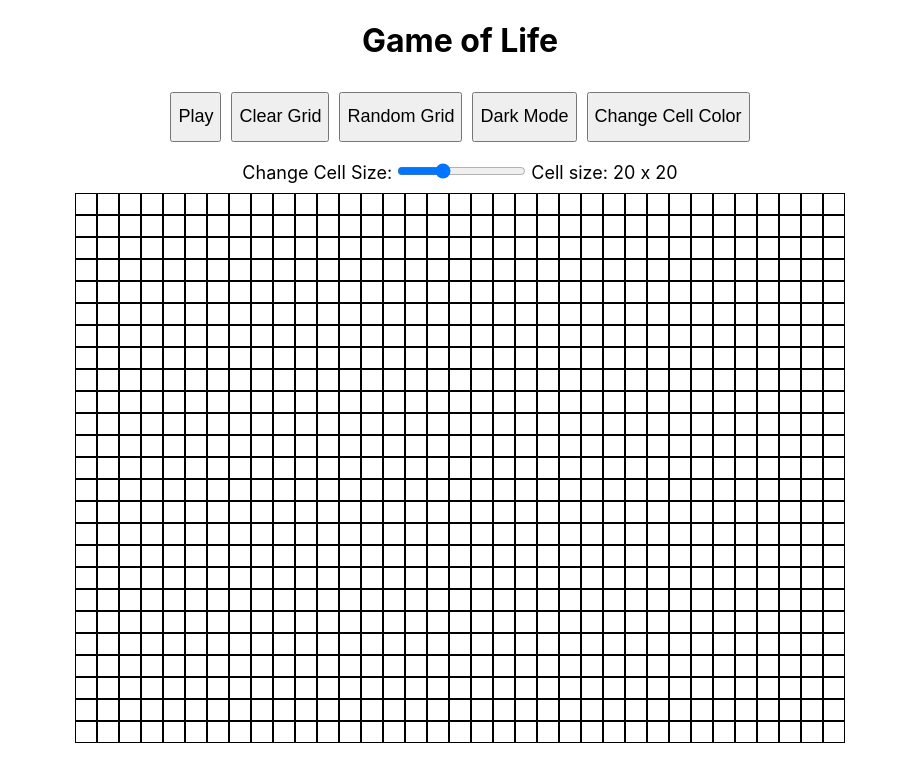
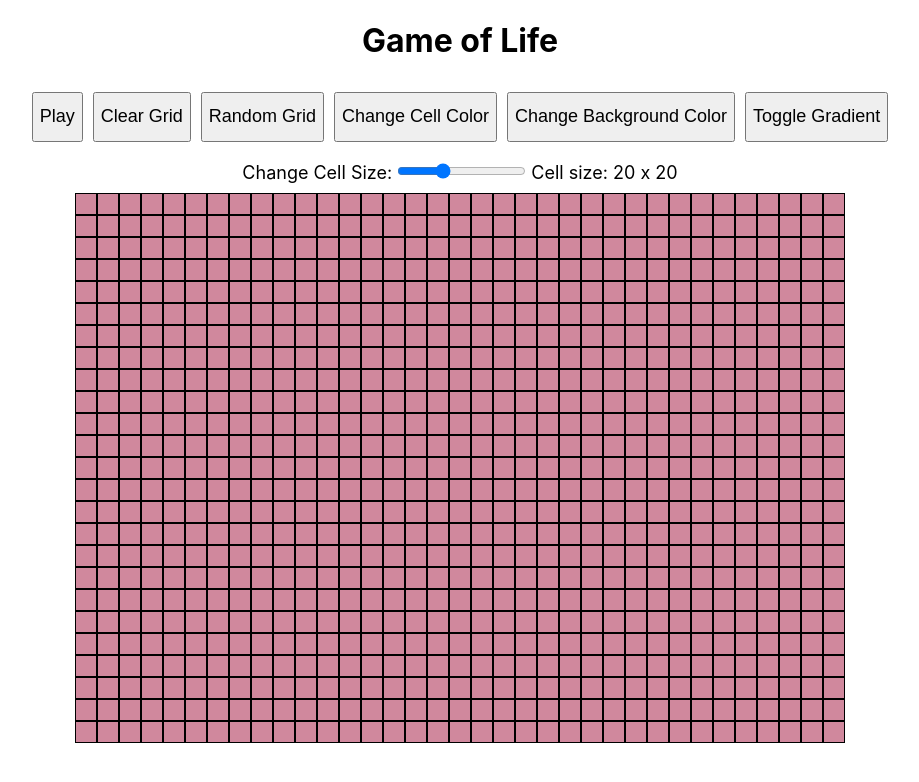
Before and after one commit to xxk3990/game-of-life-react, a React (Create React App) app in the folder game-of-life/: page / in a window 1280 px wide. Shown: the top 782 px of the page, without its empty margins (180-1099 px from the left). Built offline with nearby package versions, Linux system fonts and the light colour scheme.

Commit message:
added gradient feature

```diff
--- a/game-of-life/src/App.tsx
+++ b/game-of-life/src/App.tsx
@@ -22,7 +22,7 @@ function App() {
   })
   const rows = 25;
   const columns = 35; //adjustable columns
-  const randomCellColor = () => {
+  const getRandomColor = () => {
     //Found this on StackOverflow: https://stackoverflow.com/questions/1484506/random-color-generator
     const options: string = '0123456789ABCDEF'
     let color: string = '#'
@@ -33,8 +33,11 @@ function App() {
   }
   const [cellSize, setCellSize] = useState<number>(20); //adjustable cell size
   const [isRunning, setIsRunning] = useState<boolean>(false); //playing or paused
-  const [darkModeOn, setDarkModeOn] = useState<boolean>(false); //boolean for dark mode
-  const [randomColor, setRandomColor] = useState(randomCellColor());
+  const [randomCellColor, setRandomCellColor] = useState(getRandomColor());
+  const [randomBGColor, setRandomBGColor] = useState(getRandomColor())
+  const [gradientStart, setGradientStart] = useState(getRandomColor()) //random gradient start
+  const [gradientEnd, setGradientEnd] = useState(getRandomColor()) //random gradient end
+  const [gradientMode, setGradientMode] = useState<boolean>(false) //boolean for gradient mode
   const isRunningRef = useRef(isRunning);
   isRunningRef.current = isRunning;
   const runGame = useCallback(() => {
@@ -113,8 +116,17 @@ function App() {
           <button onClick={() => handlePlay()}>{isRunning ? 'Pause' : 'Play'}</button>
           <button onClick={() => setGrid(clearGrid)}>Clear Grid</button>
           <button onClick={() => setGrid(randomGrid)}>Random Grid</button>
-          <button onClick={() => setDarkModeOn(!darkModeOn)}>{darkModeOn ? 'Light Mode' : 'Dark Mode'}</button>
-          <button onClick={() => setRandomColor(randomCellColor)}>Change Cell Color</button>
+          <button onClick={() => setRandomCellColor(getRandomColor)}>Change Cell Color</button>
+          <button onClick={() => {
+            setGradientMode(false) //turn off gradient mode
+            setRandomBGColor(getRandomColor)
+          }}>
+            Change Background Color</button>
+          <button onClick={() => {
+            setGradientStart(getRandomColor()) //new gradient start
+            setGradientEnd(getRandomColor()) //new gradient end
+            setGradientMode(true) //turn on gradient mode
+          }}>Toggle Gradient</button>
         </section>
         <section className="UI-ranges">
           <span>
@@ -125,7 +137,9 @@ function App() {
       <section style={{
         display: 'grid',
         gridTemplateColumns: `repeat(${columns}, 1fr)`,
-        backgroundColor: darkModeOn ? `#333333` : 'white' //close to black or white background
+        backgroundColor: gradientMode === false ? randomBGColor : 'none', //if gradient mode off, one bg color
+        //if gradient on, set gradient in bg image attribute
+        backgroundImage: gradientMode ? `linear-gradient(to right, ${gradientStart}, ${gradientEnd})` : 'none'
       }}>
         {grid.map((rws: any, x: any) =>
           rws.map((col: any, y: any) => (
@@ -134,8 +148,8 @@ function App() {
               style={{
                 width: cellSize,
                 height: cellSize,
-                backgroundColor: grid[x][y] ? randomColor : undefined,
-                border: darkModeOn ? '1px solid white' : '1px solid black' //change border if in dark mode
+                backgroundColor: grid[x][y] ? randomCellColor : undefined,
+                border: '1px solid black'
               }}
               onClick={() => {
                 const newGrid = produce(grid,(gridCopy) => {
```
